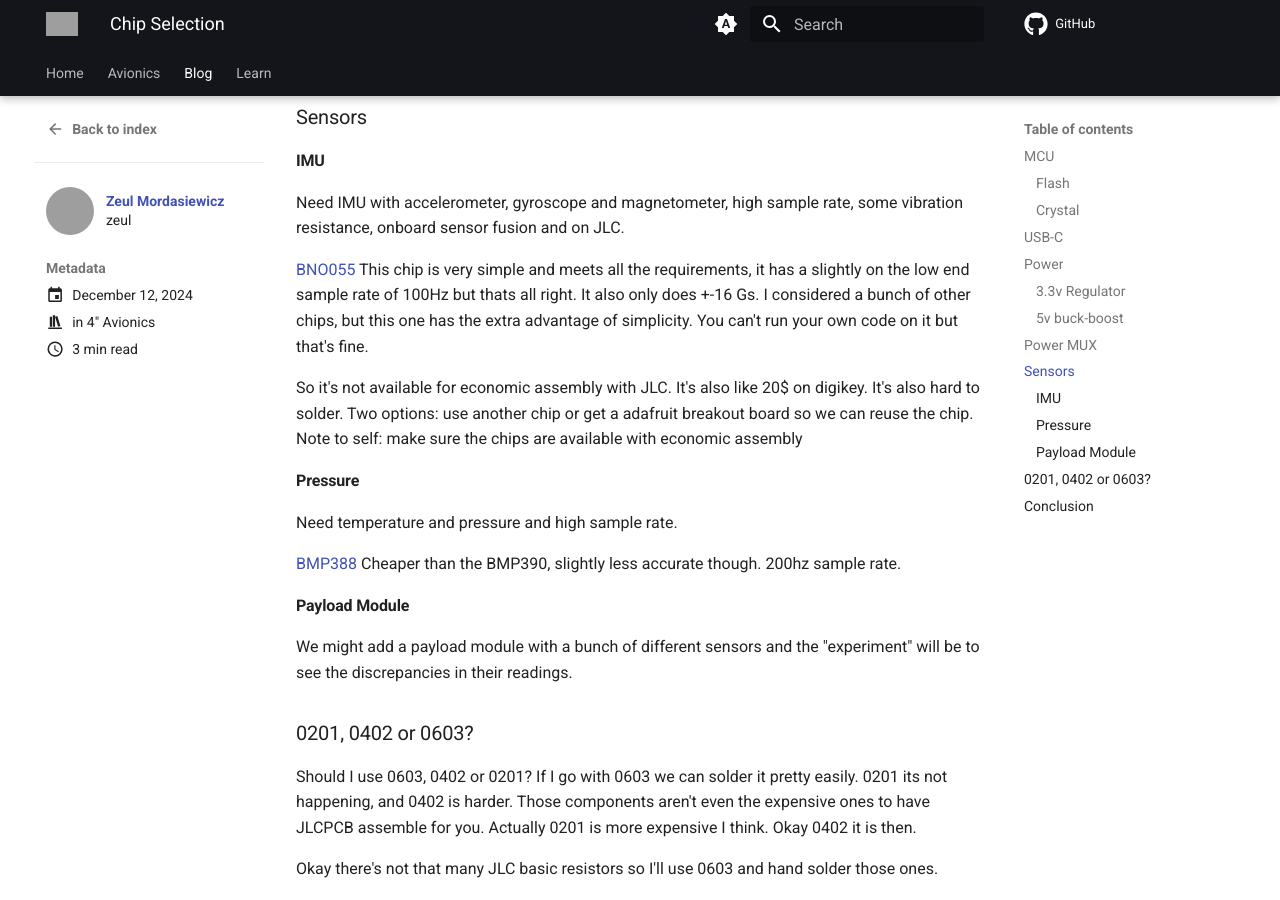
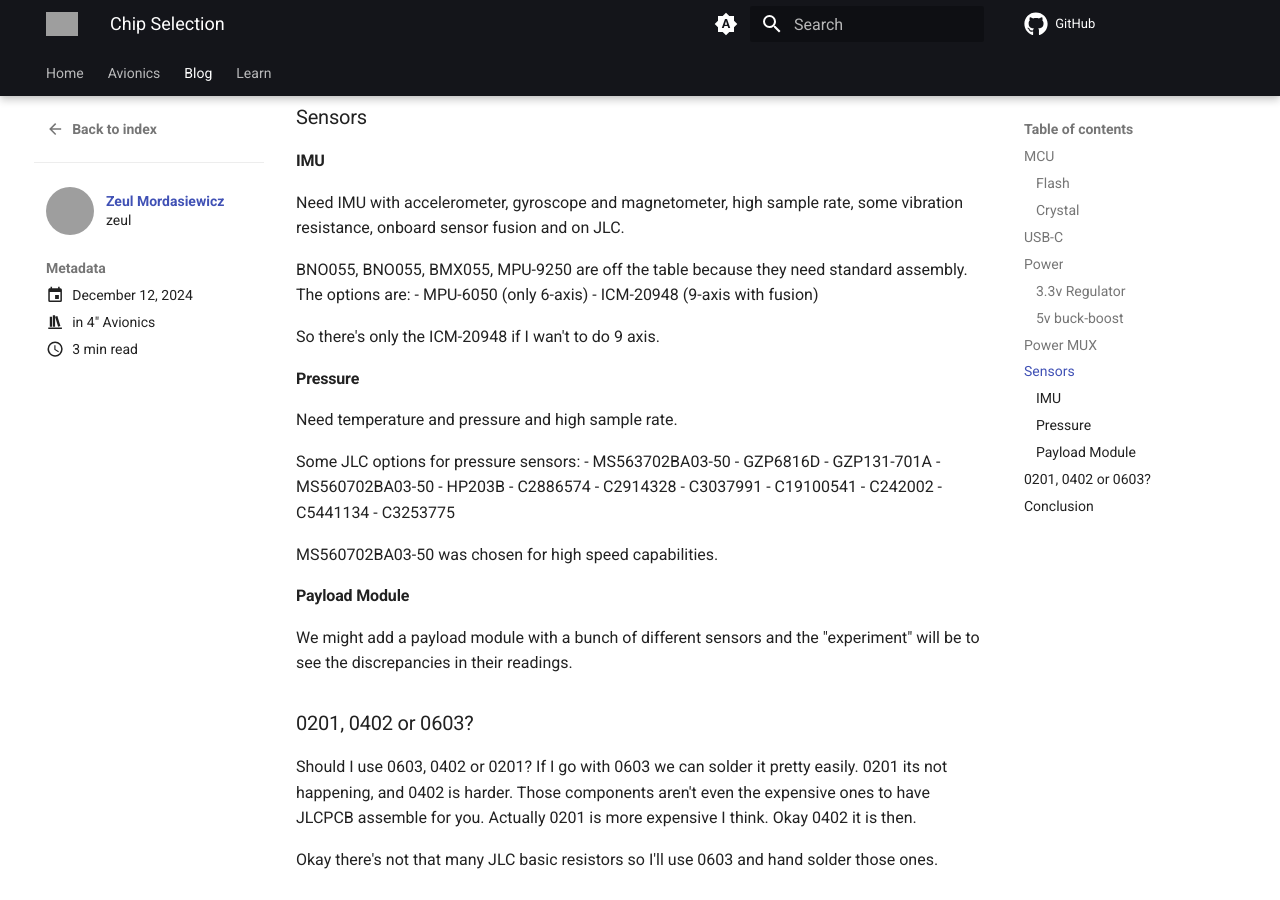
Before and after one commit to sonicavionics/sonicavionics.com, an MkDocs documentation site: the page built from docs/blog/posts/2024/december/chipselection.md, in a window 1280 px wide and 900 px high, scrolled down 1151 px. Built offline with MkDocs 1.6.1 and Material for MkDocs 9.7.7, drawn with Linux system fonts in a browser that asks for light colours; comment, search, counter and statistics services are not loaded; grey boxes are pictures that could not be loaded.

Commit message:
update sensor documentation with new IMU and altimeter details

```diff
--- a/docs/blog/posts/2024/december/chipselection.md
+++ b/docs/blog/posts/2024/december/chipselection.md
@@ -49,15 +49,32 @@ Using this in Highest Voltage Operation (VCOMP) mode with the battery as the mai
 
 Need IMU with accelerometer, gyroscope and magnetometer, high sample rate, some vibration resistance, onboard sensor fusion and on JLC.
 
-[BNO055](https://www.bosch-sensortec.com/products/smart-sensor-systems/bno055/) This chip is very simple and meets all the requirements, it has a slightly on the low end sample rate of 100Hz but thats all right. It also only does +-16 Gs. I considered a bunch of other chips, but this one has the extra advantage of simplicity. You can't run your own code on it but that's fine.
+BNO055, BNO055, BMX055, MPU-9250 are off the table because they need standard assembly. The options are:
+- MPU-6050 (only 6-axis)
+- ICM-20948 (9-axis with fusion)
 
-So it's not available for economic assembly with JLC. It's also like 20$ on digikey. It's also hard to solder. Two options: use another chip or get a adafruit breakout board so we can reuse the chip. Note to self: make sure the chips are available with economic assembly
+So there's only the ICM-20948 if I wan't to do 9 axis.
 
 #### Pressure
 
 Need temperature and pressure and high sample rate.
 
-[BMP388](https://www.bosch-sensortec.com/products/environmental-sensors/pressure-sensors/bmp388/) Cheaper than the BMP390, slightly less accurate though. 200hz sample rate.
+Some JLC options for pressure sensors:
+- MS563702BA03-50
+- GZP6816D
+- GZP131-701A
+- MS560702BA03-50
+- HP203B
+- C2886574
+- C2914328
+- C3037991
+- C19100541
+- C242002
+- C5441134
+- C3253775
+
+MS560702BA03-50 was chosen for high speed capabilities.
+
 
 #### Payload Module
 
```
Also changed, not shown: docs/avionics/modules/sensors.md (+2 -4 lines), docs/learn/dfmguide.md (+3 -1 lines).
